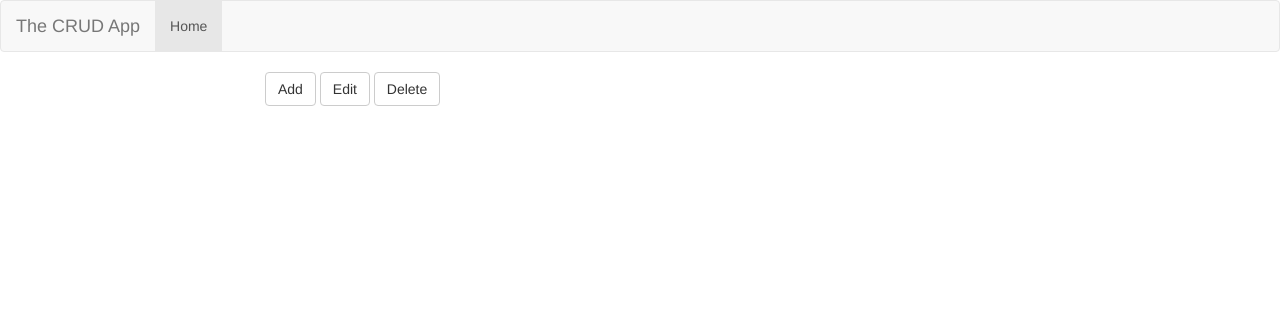
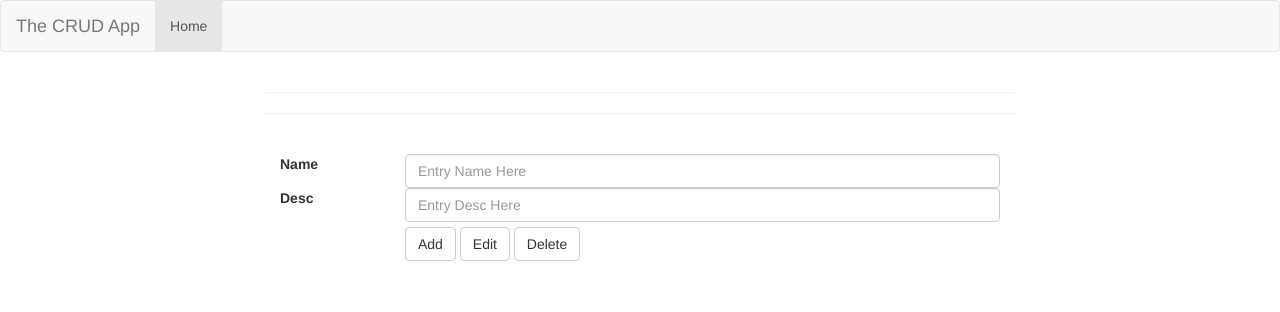
Before and after one commit to SaaShah/crud-app-with-angular-resource, a Django app: page / in a window 1280 px wide. Shown: the top 312 px of the page. Run offline with Django 3.2, Linux system fonts and the light colour scheme; data comes from the database, SQL or seed files in the repository; both versions use the stored data as it was after the commit; data that the repository does not hold is empty; some libraries are stand-ins or nearby versions.

Commit message:
some changes...

```diff
--- a/src/myApp/serializers.py
+++ b/src/myApp/serializers.py
@@ -6,5 +6,7 @@
 
 
 class EntrySerializer(serializers.HyperlinkedModelSerializer):
+    id = serializers.ReadOnlyField()
+
     class Meta:
         model = Entry
--- a/src/myApp/static/app.js
+++ b/src/myApp/static/app.js
@@ -1,18 +1,82 @@
 var app = angular.module('myApp',['ngResource']);
+
+
+app.config(function($interpolateProvider) {
+    $interpolateProvider.startSymbol('[[');
+    $interpolateProvider.endSymbol(']]');
+});
+
 
 app.controller('ResourceController', function($scope, $http, Entry) {
 
 
-//  var req = Entry.get();
-  // req.success(function(data){
-  // 	console.log(data)
-  // });
+
+
+
+
+
+
 
   var entry = Entry.get({ id: '1' }, function() {
     console.log(entry);
+    $scope.entry = entry;
   });
+
+  $scope.deleteEntry = function(entry) {
+    console.log(entry);
+    $scope.entry = entry;
+
+    var entry = Entry.get({'id':entry.id},function() {
+    console.log('success.!');
+        entry.$delete(function() {
+        console.log('deleted.!');
+        },
+        function(e){
+            console.log('error.!');
+            console.log(e);
+        }
+        );
+    },
+    function(e){
+        console.log('error.!');
+        console.log(e);
+    });
+  };
+
+  var entries = Entry.query(function() {
+    console.log('entries : ');
+    console.log(entries);
+    $scope.entries = entries;
+  });
+
+  $scope.AddEntry = function(entry){
+      Entry.save($scope.entry, function() {
+        console.log('saved');
+      });
+  };
+
+
+//$scope.AddEntry = $scope.Entry.$save(function () {
+//    alert("Entry saved!");
+//});
+
+
+  $scope.viewEntry = function(entry) {
+    console.log(entry);
+    $scope.entry = entry;
+
+    Entry.get({'id':entry.id},function() {
+        console.log('success.!');
+    },
+    function(e){
+        console.log('error.!');
+        console.log(e);
+    });
+
+  };
+
 });
 
 app.factory('Entry', function($resource) {
-  return $resource('http://127.0.0.1:8000/api/entries/:id/?format=json');
+  return $resource('http://127.0.0.1:8000/api/entries/:id/');
 });
--- a/src/myApp/templates/index.html
+++ b/src/myApp/templates/index.html
@@ -24,10 +24,47 @@
     <div class="container">
       <div class="row">
         <div class="col-xs-8 col-xs-offset-2" ng-controller='ResourceController'>
-
-        <button class="btn btn-default">Add</button>
-        <button class="btn btn-default">Edit</button>
-        <button class="btn btn-default">Delete</button>
+            [[entry | json]]
+            <hr/>
+            [[entries | json]]
+            <hr/>
+            <table class="table table-condensed">
+                <tbody>
+                    <tr ng-repeat="e in entries">
+                        <td>[[e.name]]</td>
+                        <td>[[e.desc]]</td>
+                        <td>[[e.url]]</td>
+                        <td>
+                            <button class="btn btn-link" ng-click="viewEntry(e)">View</button>
+                        </td>
+                        <td>
+                            <button class="btn btn-link" ng-click="deleteEntry(e)">Delete</button>
+                        </td>
+                    </tr>
+                </tbody>
+            </table>
+        <form>
+            <div class="form-group">
+              <label for="name" class="col-sm-2 control-label">Name</label>
+              <div class="col-sm-10">
+                <input type="text" ng-model="entry.name" class="form-control" id="name" placeholder="Entry Name Here"/>
+              </div>
+            </div>
+            <div class="form-group">
+              <label for="desc" class="col-sm-2 control-label">Desc</label>
+              <div class="col-sm-10">
+                <input type="text" ng-model="entry.desc" class="form-control" id="desc" placeholder="Entry Desc Here"/>
+              </div>
+            </div>
+            <div class="form-group">
+              <div class="col-sm-offset-2 col-sm-10" style="margin-top: 5px;">
+                <button type="submit" class="btn btn-default" ng-click="AddEntry(entry)">Add</button>
+                <button class="btn btn-default">Edit</button>
+                <button class="btn btn-default" ng-click="deleteEntry(entry)">Delete</button>
+              </div>
+                [[entry | json]]
+            </div>
+        </form>
 
         </div>
       </div>
--- a/src/src/settings.py
+++ b/src/src/settings.py
@@ -102,3 +102,8 @@
 # https://docs.djangoproject.com/en/1.8/howto/static-files/
 
 STATIC_URL = '/static/'
+
+REST_FRAMEWORK = {
+    'DEFAULT_AUTHENTICATION_CLASSES': [],
+    'DEFAULT_PERMISSION_CLASSES': [],
+}
--- a/src/src/urls.py
+++ b/src/src/urls.py
@@ -26,5 +26,5 @@
     url(r'^$', views.HomePageView.as_view(), name='home'),
     url(r'^admin/', include(admin.site.urls)),
     url(r'^api/', include(router.urls)),
-    url(r'^api-auth/', include('rest_framework.urls', namespace='rest_framework'))
+    # url(r'^api-auth/', include('rest_framework.urls', namespace='rest_framework'))
 ]
```
Also changed, not shown: src/db.sqlite3.
